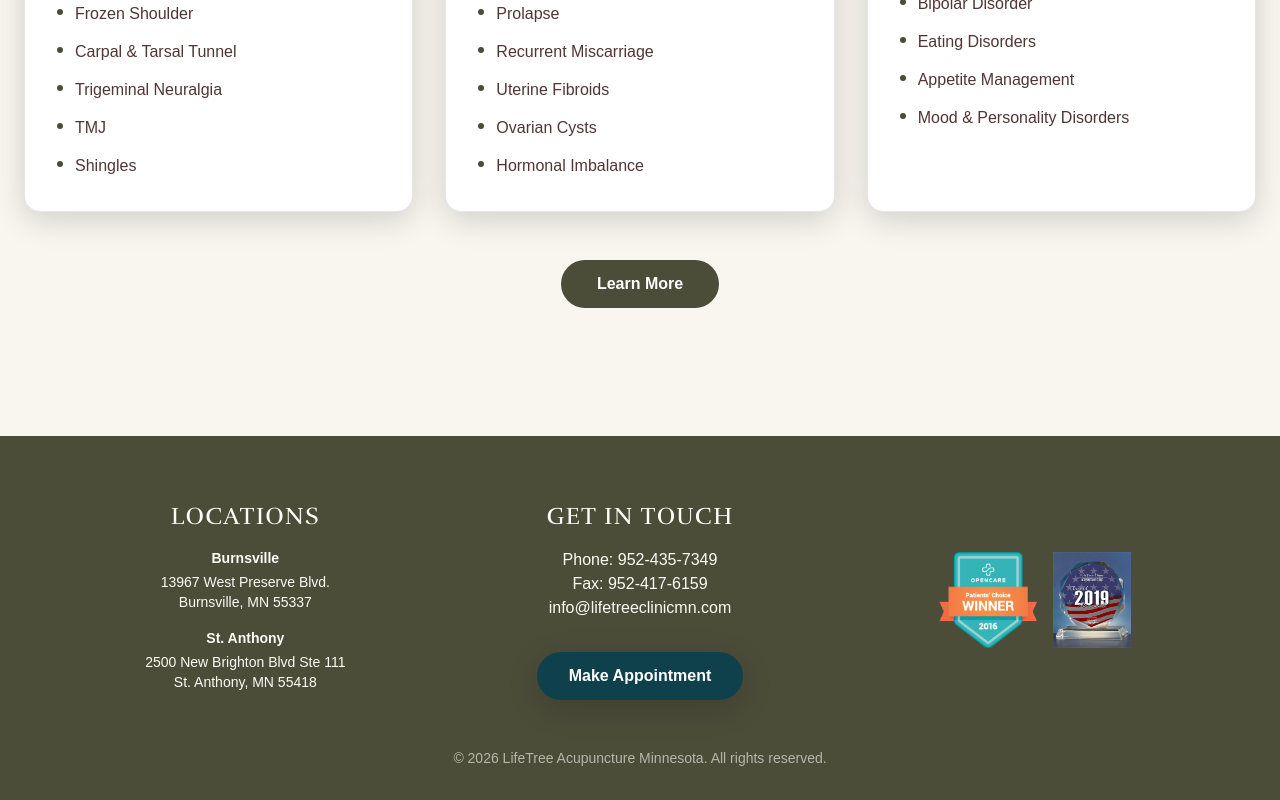
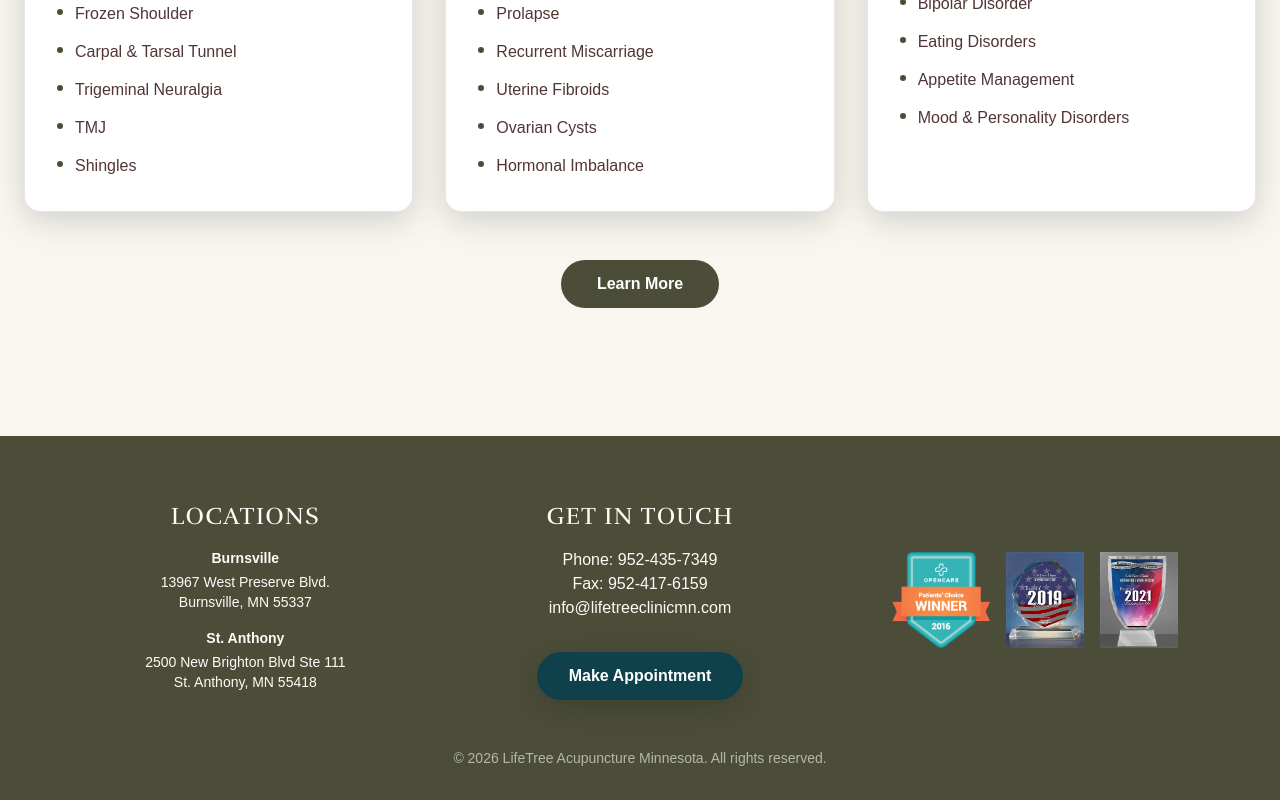
Before and after one commit to rlaxodnjs199/lifetree, a Next.js app: page / in a window 1280 px wide. Shown: the part 4612-5412 px from the top of the page. Built offline with nearby package versions, Linux system fonts and the light colour scheme; a web font is replaced by a local one.

Commit message:
add award

```diff
--- a/src/components/Footer.tsx
+++ b/src/components/Footer.tsx
@@ -54,6 +54,7 @@ export default function Footer() {
              <div className="flex gap-4">
                 <img src="/award1.png" alt="Award 1" className="h-24 object-contain" />
                 <img src="/award2.jpg" alt="Award 2" className="h-24 object-contain" />
+                <img src="/award3.jpg" alt="Award 3" className="h-24 object-contain" />
              </div>
 
             </div>
```
Also changed, not shown: public/award3.jpg (added).
